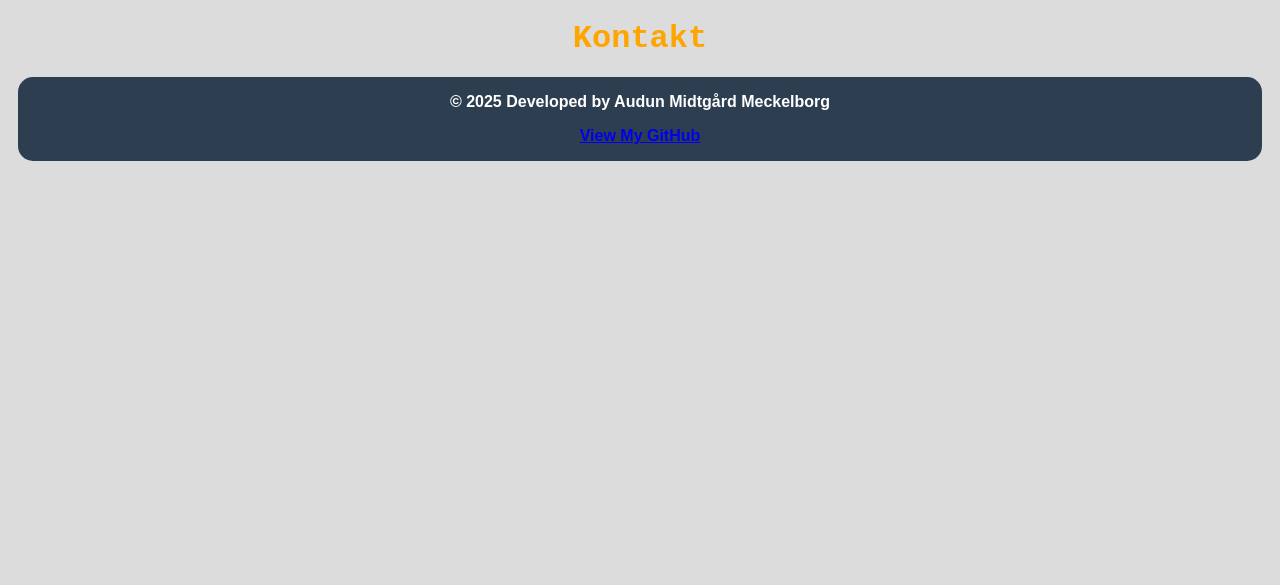
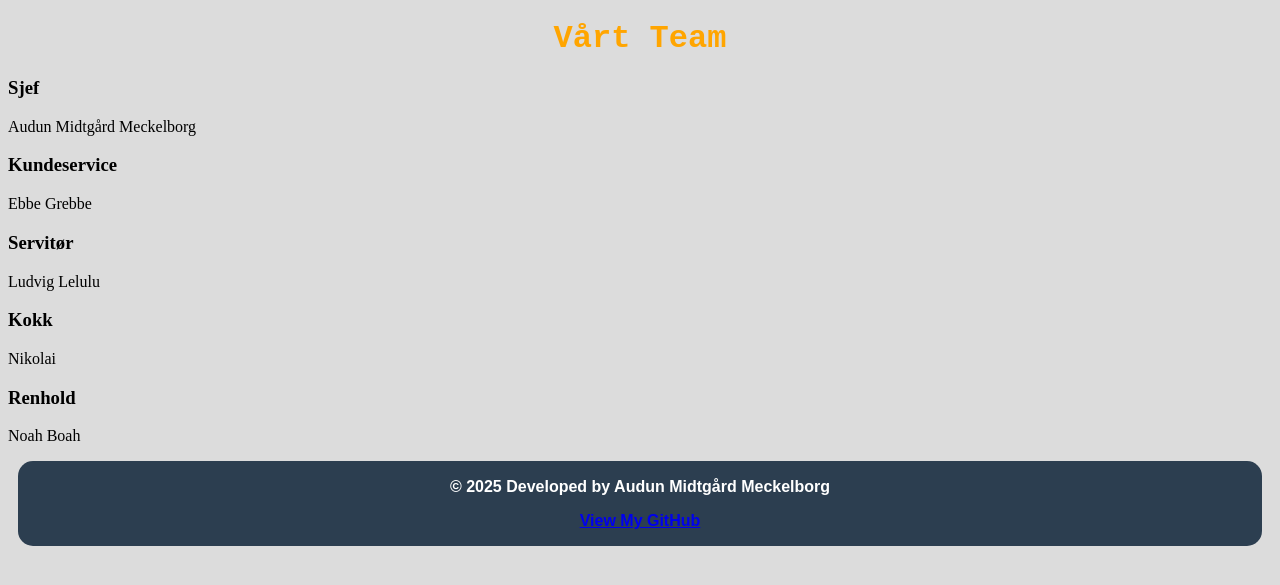
Before and after one commit to audun-web/Kantine, a Flask app: page /kontakt in a window 1280 px wide. Shown: the part 60-645 px from the top of the page. Run offline with Flask 3, Linux system fonts and the light colour scheme.

Commit message:
legger til enkle personell kort

```diff
--- a/templates/kontakt.html
+++ b/templates/kontakt.html
@@ -1,5 +1,28 @@
 {% extends "base.html" %}
 
 {% block content %}
-<h1 class="title">Kontakt</h1>
+<h1 class="title">Vårt Team</h1>
+
+<div class="welcome-container contact-grid">
+    <div class="contact-card">
+        <h3>Sjef</h3>
+        <p>Audun Midtgård Meckelborg</p>
+    </div>
+    <div class="contact-card">
+        <h3>Kundeservice</h3>
+        <p>Ebbe Grebbe</p>
+    </div>
+    <div class="contact-card">
+        <h3>Servitør</h3>
+        <p>Ludvig Lelulu</p>
+    </div>
+    <div class="contact-card">
+        <h3>Kokk</h3>
+        <p>Nikolai</p>
+    </div>
+    <div class="contact-card">
+        <h3>Renhold</h3>
+        <p>Noah Boah</p>
+    </div>
+</div>
 {% endblock %}
```
